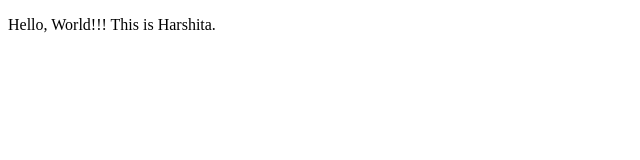
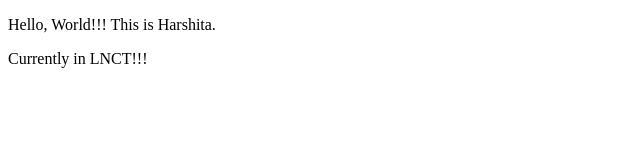
Before and after one commit to harshitlizard/harshitlizard.github.io, a plain HTML site: page index.html in a window 1280 px wide. Shown: the whole page, without its empty margins (0-640 px from the left). Drawn offline with Linux system fonts and the light colour scheme.

Commit message:
added a line

```diff
--- a/index.html
+++ b/index.html
@@ -7,5 +7,6 @@
 </head>
 <body>
     <p>Hello, World!!! This is Harshita.</p>
+    <p>Currently in LNCT!!!</p>
 </body>
 </html>
```
